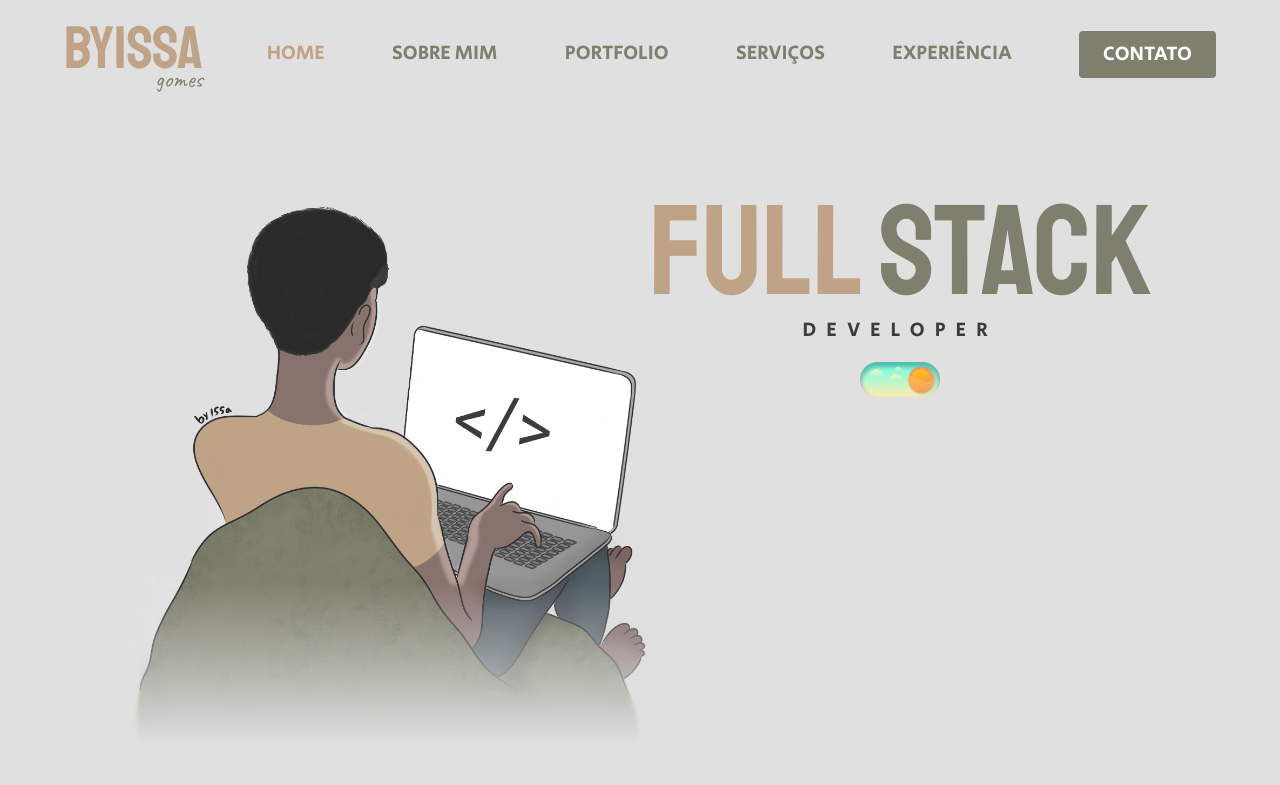
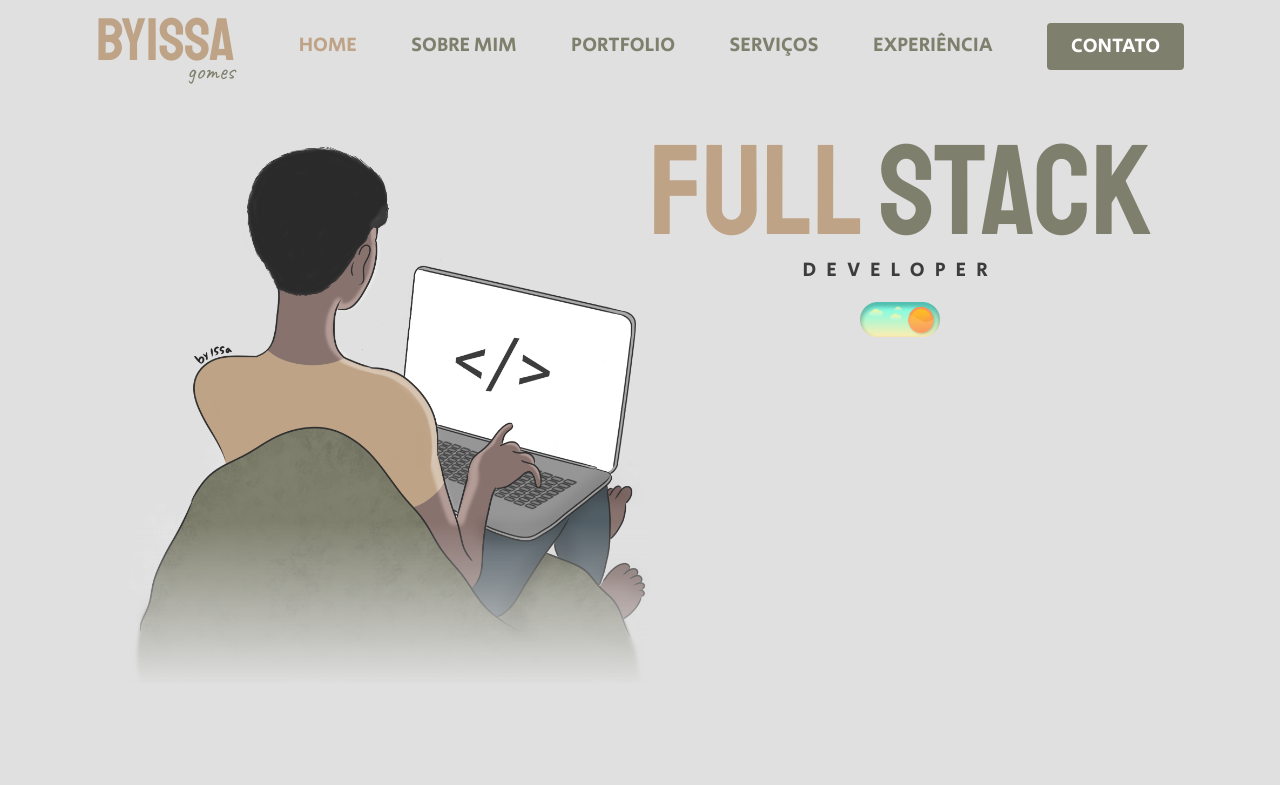
Before and after one commit to issagomesdev/portfolio, a React (Vite) app: page / in a window 1280 px wide. Shown: the top 785 px of the page. Built offline with nearby package versions, Linux system fonts and the light colour scheme; a web font is replaced by a local one.

Commit message:
ajustando scroll

```diff
--- a/src/pages/index.tsx
+++ b/src/pages/index.tsx
@@ -6,46 +6,51 @@ import PortfolioComponent from '../shared/components/Portfolio';
 import ServicesComponent from '../shared/components/Services';
 import ExperiencieComponent from '../shared/components/Experiencie';
 import ContactComponent from '../shared/components/Contact';
-import { ScrollContext } from "../shared/context/ScrollContext";
-import { useRef } from 'react';
+import { useScrollContext } from '../shared/context/ScrollContext';
+
 
 function App() {
   const theme = useTheme();
   const miniScreen = useMediaQuery("(max-width:500px)");
   const smallScreen = useMediaQuery(theme.breakpoints.down("md"));
-  const mediumScreen = useMediaQuery(theme.breakpoints.between("md", "lg"));
-
-  const homeRef = useRef<HTMLDivElement>(null);
-  const aboutRef = useRef<HTMLDivElement>(null);
-  const portfolioRef = useRef<HTMLDivElement>(null);
-  const servicesRef = useRef<HTMLDivElement>(null);
-  const experienceRef = useRef<HTMLDivElement>(null);
-  const contactRef = useRef<HTMLDivElement>(null);
+  const mediumScreen = useMediaQuery(theme.breakpoints.up("md"));
+  const { refs } = useScrollContext();
 
   return (
-    <ScrollContext.Provider value={{ homeRef, aboutRef, portfolioRef, servicesRef, experienceRef, contactRef }}>
-    <Box ref={homeRef} display={'flex'} flexDirection={'column'} rowGap={theme.spacing(smallScreen ? 8 : mediumScreen ? 10 : 15)} alignItems={'center'} paddingTop={theme.spacing(3)}>
-      <Box width={miniScreen ? '100%' : '90%'} display={'flex'} flexDirection={'column'} rowGap={theme.spacing(smallScreen || mediumScreen ? 10 : 15)} alignItems={'center'}>
+      <Box display={'flex'} flexDirection={'column'} rowGap={theme.spacing(smallScreen ? 8 : mediumScreen ? 10 : 15)} alignItems={'center'} paddingTop={theme.spacing(3)}>
+        <Box ref={refs.homeRef} width={miniScreen ? '100%' : '90%'} display={'flex'} flexDirection={'column'} rowGap={theme.spacing(smallScreen || mediumScreen ? 10 : 15)} alignItems={'center'}>
+          <Box sx={mediumScreen ? {
+            position: 'fixed',
+            top: 0,
+            left: 0,
+            width: '100%',
+            zIndex: 100,
+            bgcolor: theme.palette.background.default,
+            paddingY: theme.spacing(2),
+            display: 'flex',
+            justifyContent: 'center'
+          } : { width: '100%', display: 'flex', justifyContent: 'center' }}
+          >
             <HeaderComponent />
+          </Box>
           <CoverComponent />
         </Box>
-      <Box ref={aboutRef}>
+        <Box ref={refs.aboutRef}>
           <AboutMeComponent />
         </Box>
-      <Box ref={portfolioRef}>
+        <Box ref={refs.portfolioRef}>
           <PortfolioComponent />
         </Box>
-      <Box ref={servicesRef}>
+        <Box ref={refs.servicesRef}>
           <ServicesComponent />
         </Box>
-      <Box ref={experienceRef}>
+        <Box ref={refs.experienceRef}>
           <ExperiencieComponent />
         </Box>
-      <Box ref={contactRef}>
+        <Box ref={refs.contactRef}>
           <ContactComponent />
         </Box>
       </Box>
-    </ScrollContext.Provider>
   )
 }
 
--- a/src/shared/components/FloatingMenu.tsx
+++ b/src/shared/components/FloatingMenu.tsx
@@ -11,35 +11,13 @@ const FloatingMenu = () => {
 
     const theme = useTheme();
     const { sections, section, toggleSection } = useSectionContext();
-    const { homeRef, aboutRef, portfolioRef, servicesRef, experienceRef } = useScrollContext();
 
-
+    const { scrollToSection } = useScrollContext();
     const [status, setStatus] = useState<boolean>(false);
 
     const MenuItemComponent = (item: Section) => {
-
-        const handleClick = () => {
-            switch (item.name) {
-                case 'Home':
-                    homeRef.current?.scrollIntoView({ behavior: "smooth" });
-                    break;
-                case 'Sobre Mim':
-                    aboutRef.current?.scrollIntoView({ behavior: "smooth" });
-                    break;
-                case 'Portfolio':
-                    portfolioRef.current?.scrollIntoView({ behavior: "smooth" });
-                    break;
-                case 'Serviços':
-                    servicesRef.current?.scrollIntoView({ behavior: "smooth" });
-                    break;
-                case 'Experiência':
-                    experienceRef.current?.scrollIntoView({ behavior: "smooth" });
-                    break;
-            }
-        };
-
         return (
-            <Box onClick={() => { toggleSection(item); handleClick() }} display={'flex'} flexDirection={'column'} gap={1} padding={1} zIndex={100} bgcolor={section?.id == item.id ? theme.palette.primary.main : theme.palette.secondary.main} borderRadius={10} boxShadow={theme.shadows[3]} sx={{ backdropFilter: 'blur(10px)', WebkitBackdropFilter: 'blur(10px)' }}>
+            <Box onClick={() => { toggleSection(item); scrollToSection(item.id) }} display={'flex'} flexDirection={'column'} gap={1} padding={1} zIndex={100} bgcolor={section?.id == item.id ? theme.palette.primary.main : theme.palette.secondary.main} borderRadius={10} boxShadow={theme.shadows[3]} sx={{ backdropFilter: 'blur(10px)', WebkitBackdropFilter: 'blur(10px)' }}>
                 <Icon icon={item.icon} width={theme.spacing(4)} color={theme.palette.background.default} />
             </Box>
         )
--- a/src/shared/components/home/Cover.tsx
+++ b/src/shared/components/home/Cover.tsx
@@ -9,7 +9,7 @@ const CoverComponent = () => {
     const { themeName, toggleTheme } = useAppThemeContext();
 
     return (
-        <Box width={'90%'} display={'flex'} justifyContent={'center'} {...(mediumScreen ? { flexDirection: 'column-reverse', alignItems: 'center', gap: theme.spacing(8) } : null)}>
+        <Box width={'90%'} display={'flex'} justifyContent={'center'} {...(mediumScreen ? { flexDirection: 'column-reverse', alignItems: 'center', gap: theme.spacing(8) } : null)} marginTop={theme.spacing(15)}>
             <Box width={theme.spacing(smallScreen ? 50 : theme.spacing(65))} {...(mediumScreen ? { position: 'relative', right: smallScreen ? '0' : '3%' } : null)}>
                 <img src={`/images/${themeName}Cover.png`} style={{
                     width: '100%',
--- a/src/shared/components/home/Header.tsx
+++ b/src/shared/components/home/Header.tsx
@@ -11,46 +11,26 @@ const HeaderComponent = () => {
     const mediumScreen = useMediaQuery(theme.breakpoints.down("md"));
     const largerScreen = useMediaQuery(theme.breakpoints.between("md", "lg"));
     const { sections, section, toggleSection } = useSectionContext();
-        const { homeRef, aboutRef, portfolioRef, servicesRef, experienceRef, contactRef } = useScrollContext();
 
+    const { scrollToSection } = useScrollContext();
 
     const MenuItemComponent = (item: Section) => {
 
-        const handleClick = () => {
-            switch (item.name) {
-                case 'Home':
-                    homeRef.current?.scrollIntoView({ behavior: "smooth" });
-                    break;
-                case 'Sobre Mim':
-                    aboutRef.current?.scrollIntoView({ behavior: "smooth" });
-                    break;
-                case 'Portfolio':
-                    portfolioRef.current?.scrollIntoView({ behavior: "smooth" });
-                    break;
-                case 'Serviços':
-                    servicesRef.current?.scrollIntoView({ behavior: "smooth" });
-                    break;
-                case 'Experiência':
-                    experienceRef.current?.scrollIntoView({ behavior: "smooth" });
-                    break;
-            }
-        };
-
         return (
             <Box sx={{ cursor: 'pointer' }}>
-                <Typography variant="menuItem" onClick={() => {toggleSection(item); handleClick()}} {...(mediumScreen ? { display: 'none' } : largerScreen ? { fontSize: theme.spacing(2) } : null)} color={section?.id == item.id ? theme.palette.primary.main : theme.palette.secondary.main}>{item.name}</Typography>
+                <Typography variant="menuItem" onClick={() => { toggleSection(item); scrollToSection(item.id) }} {...(mediumScreen ? { display: 'none' } : largerScreen ? { fontSize: theme.spacing(2) } : null)} color={section?.id == item.id ? theme.palette.primary.main : theme.palette.secondary.main}>{item.name}</Typography>
             </Box>
         )
     }
 
     return (
-        <Box display={'flex'} gap={theme.spacing(mediumScreen ? 3 : 8)} width={smallScreen ? '90%' : '100%'}>
+        <Box display={'flex'} gap={theme.spacing(mediumScreen ? 3 : 8)} width={smallScreen ? '90%' : '85%'}>
             <LogoComponent />
             <Box display={'flex'} flexDirection={'row'} {...(mediumScreen ? { justifyContent: 'flex-end' } : { justifyContent: 'space-between' })} alignItems={'center'} width={'100%'}>
                 {sections?.map((item, index) => (
                     <MenuItemComponent key={index} {...item} />
                 ))}
-                <Button sx={{ backgroundColor: theme.palette.secondary.main, color: 'white', paddingLeft: theme.spacing(3), paddingRight: theme.spacing(3), ...(smallScreen ? { fontSize: theme.spacing(1.5) } : mediumScreen || largerScreen ? { fontSize: theme.spacing(2) } : { fontSize: theme.spacing(2.5) }) }} onClick={() => contactRef.current?.scrollIntoView({ behavior: "smooth" })}>Contato</Button>
+                <Button sx={{ backgroundColor: theme.palette.secondary.main, color: 'white', paddingLeft: theme.spacing(3), paddingRight: theme.spacing(3), ...(smallScreen ? { fontSize: theme.spacing(1.5) } : mediumScreen || largerScreen ? { fontSize: theme.spacing(2) } : { fontSize: theme.spacing(2.5) }) }} onClick={() => scrollToSection('contactRef')}>Contato</Button>
             </Box>
             {mediumScreen ? <FloatingMenu /> : null}
         </Box>
--- a/src/shared/context/ScrollContext.ts
+++ /dev/null
@@ -1,15 +0,0 @@
-import { createContext, useContext } from "react";
-import { RefObject } from "react";
-
-interface IScrollContextData {
-  homeRef: RefObject<HTMLDivElement | null>;
-  aboutRef: RefObject<HTMLDivElement | null>;
-  portfolioRef: RefObject<HTMLDivElement | null>;
-  servicesRef: RefObject<HTMLDivElement | null>;
-  experienceRef: RefObject<HTMLDivElement | null>;
-  contactRef: RefObject<HTMLDivElement | null>;
-}
-
-export const ScrollContext = createContext({} as IScrollContextData);
-
-export const useScrollContext = () => useContext(ScrollContext);
--- /dev/null
+++ b/src/shared/context/ScrollContext.tsx
@@ -0,0 +1,51 @@
+import { createContext, useContext, RefObject, useRef } from "react";
+
+export interface IScrollContextData {
+  refs: {
+    homeRef: RefObject<HTMLDivElement | null>;
+    aboutRef: RefObject<HTMLDivElement | null>;
+    portfolioRef: RefObject<HTMLDivElement | null>;
+    servicesRef: RefObject<HTMLDivElement | null>;
+    experienceRef: RefObject<HTMLDivElement | null>;
+    contactRef: RefObject<HTMLDivElement | null>;
+  };
+  scrollToSection: (section: keyof IScrollContextData['refs']) => void;
+}
+
+export const ScrollContext = createContext({} as IScrollContextData);
+
+export const useScrollContext = () => useContext(ScrollContext);
+
+export const ScrollProvider: React.FC<{ children: React.ReactNode }> = ({ children }) => {
+  const homeRef = useRef<HTMLDivElement | null>(null);
+  const aboutRef = useRef<HTMLDivElement | null>(null);
+  const portfolioRef = useRef<HTMLDivElement | null>(null);
+  const servicesRef = useRef<HTMLDivElement | null>(null);
+  const experienceRef = useRef<HTMLDivElement | null>(null);
+  const contactRef = useRef<HTMLDivElement | null>(null);
+
+  const scrollToSection = (section: keyof IScrollContextData['refs']) => {
+    const offset = 50;
+    const sectionRef: { [key in keyof IScrollContextData['refs']]: RefObject<HTMLDivElement | null> } = {
+      homeRef: homeRef,
+      aboutRef: aboutRef,
+      portfolioRef: portfolioRef,
+      servicesRef: servicesRef,
+      experienceRef: experienceRef,
+      contactRef: contactRef,
+    };
+
+    const ref = sectionRef[section];
+
+    if (ref?.current) {
+      const top = ref.current.offsetTop - offset;
+      window.scrollTo({ top, behavior: 'smooth' });
+    }
+  };
+
+  return (
+    <ScrollContext.Provider value={{ refs: { homeRef, aboutRef, portfolioRef, servicesRef, experienceRef, contactRef }, scrollToSection }}>
+      {children}
+    </ScrollContext.Provider>
+  );
+};
--- a/src/types/section.ts
+++ b/src/types/section.ts
@@ -1,5 +1,5 @@
 export type Section = {
-    id: number;
+    id: "homeRef" | "aboutRef" | "portfolioRef" | "servicesRef" | "experienceRef" | "contactRef";
     name: string;
     icon: string;
 }
```
Also changed, not shown: src/main.tsx (+6 -3 lines), src/services/sectionService.ts (+5 -5 lines). Lines whose indentation alone changed are shown as unchanged.
